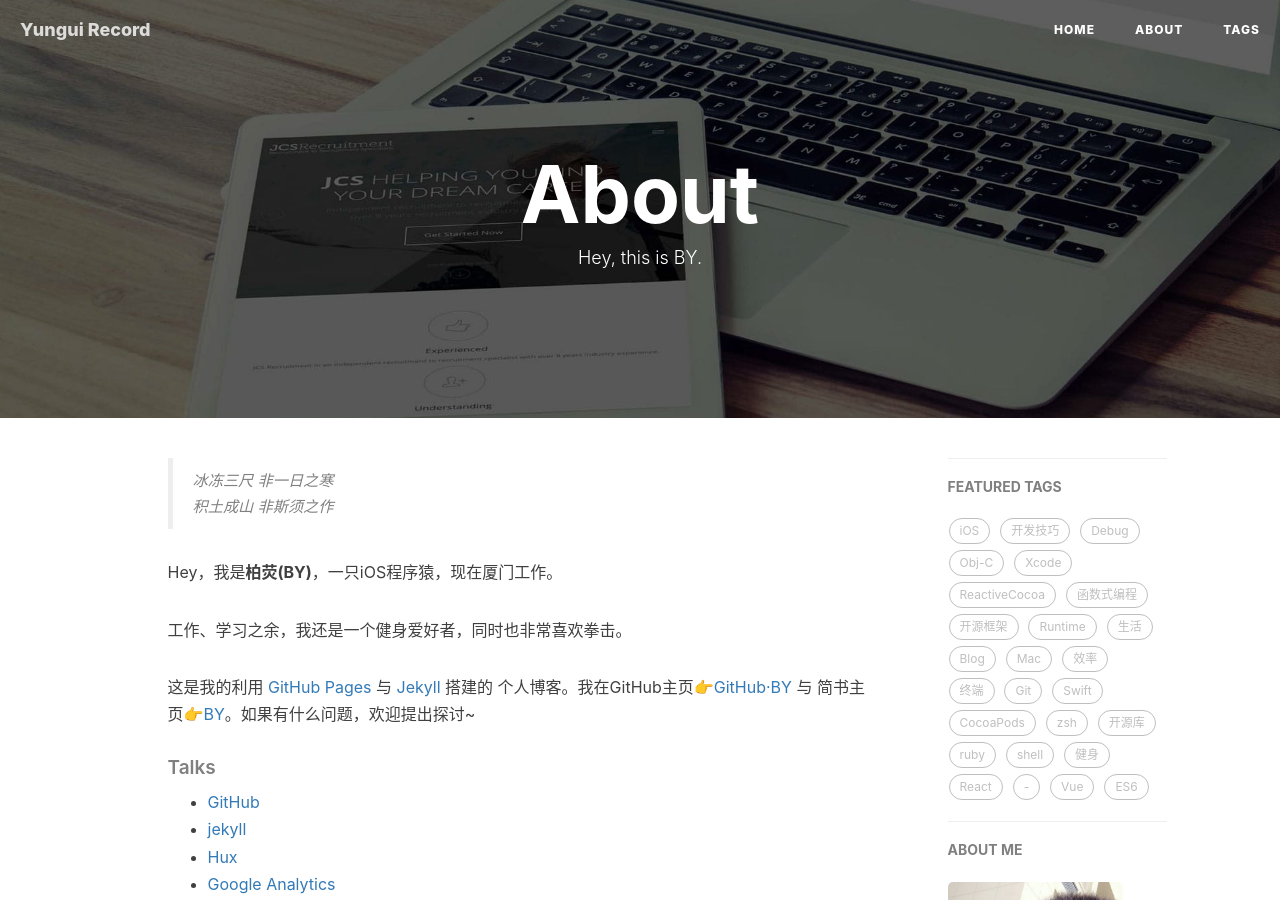
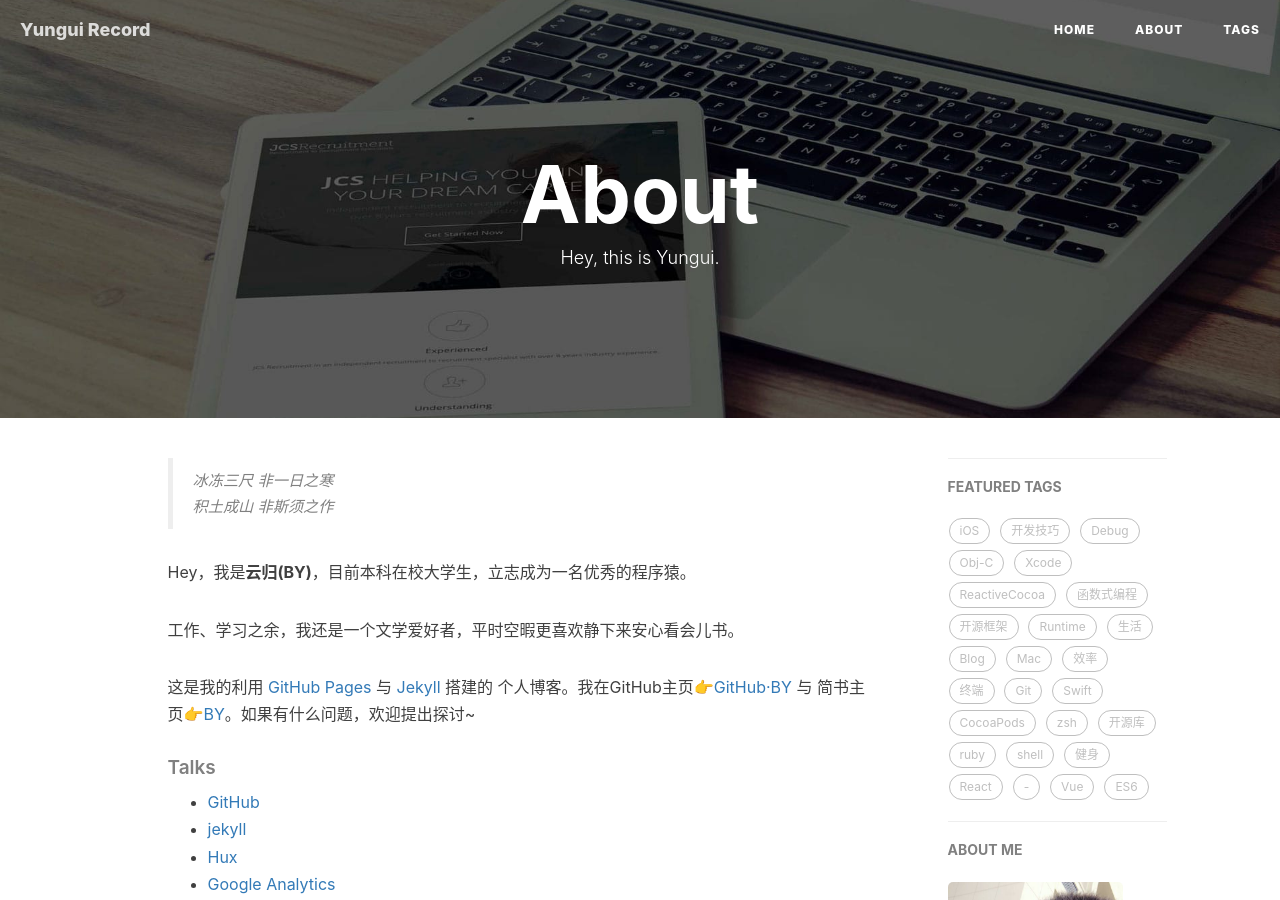
Before and after one commit to szcyungui/szcyungui.github.io, a Jekyll site: the page built from about.html, in a window 1280 px wide and 900 px high. Built offline with Jekyll 4.4.1, drawn with Linux system fonts in a browser that asks for light colours; nearby versions of some CDN libraries; comment, search, counter and statistics services are not loaded.

Commit message:
Update about.html

```diff
--- a/about.html
+++ b/about.html
@@ -1,7 +1,7 @@
 ---
 layout: page
 title: "About"
-description: "Hey, this is BY."
+description: "Hey, this is Yungui."
 header-img: "img/post-bg-rwd.jpg"
 ---
 
@@ -18,9 +18,9 @@ header-img: "img/post-bg-rwd.jpg"
     <blockquote><p>冰冻三尺 非一日之寒<br>
     积土成山 非斯须之作</p></blockquote>
 
-    <p>Hey，我是<strong>柏荧(BY)</strong>，一只iOS程序猿，现在厦门工作。</p>
+    <p>Hey，我是<strong>云归(BY)</strong>，目前本科在校大学生，立志成为一名优秀的程序猿。</p>
 
-    <p>工作、学习之余，我还是一个健身爱好者，同时也非常喜欢拳击。</p>
+    <p>工作、学习之余，我还是一个文学爱好者，平时空暇更喜欢静下来安心看会儿书。</p>
 
     <p>这是我的利用 <a href="https://pages.github.com/">GitHub Pages</a> 与 <a href="http://jekyll.com.cn/">Jekyll</a> 搭建的 个人博客。我在GitHub主页<a href="https://github.com/qiubaiying">👉GitHub·BY</a> 与 简书主页<a href="https://http://www.jianshu.com/u/e71990ada2fd">👉BY</a>。如果有什么问题，欢迎提出探讨~</p>
 
```
